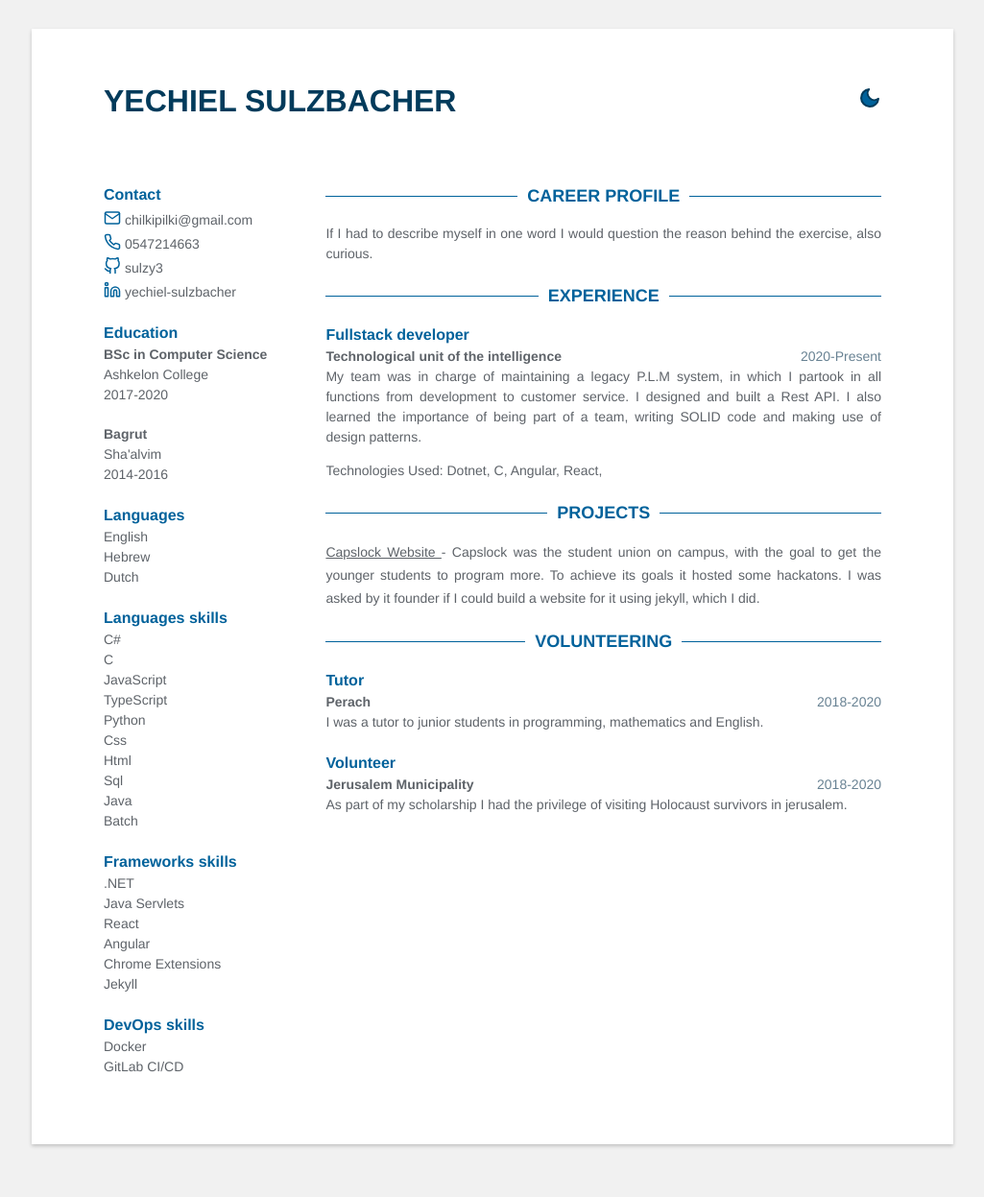
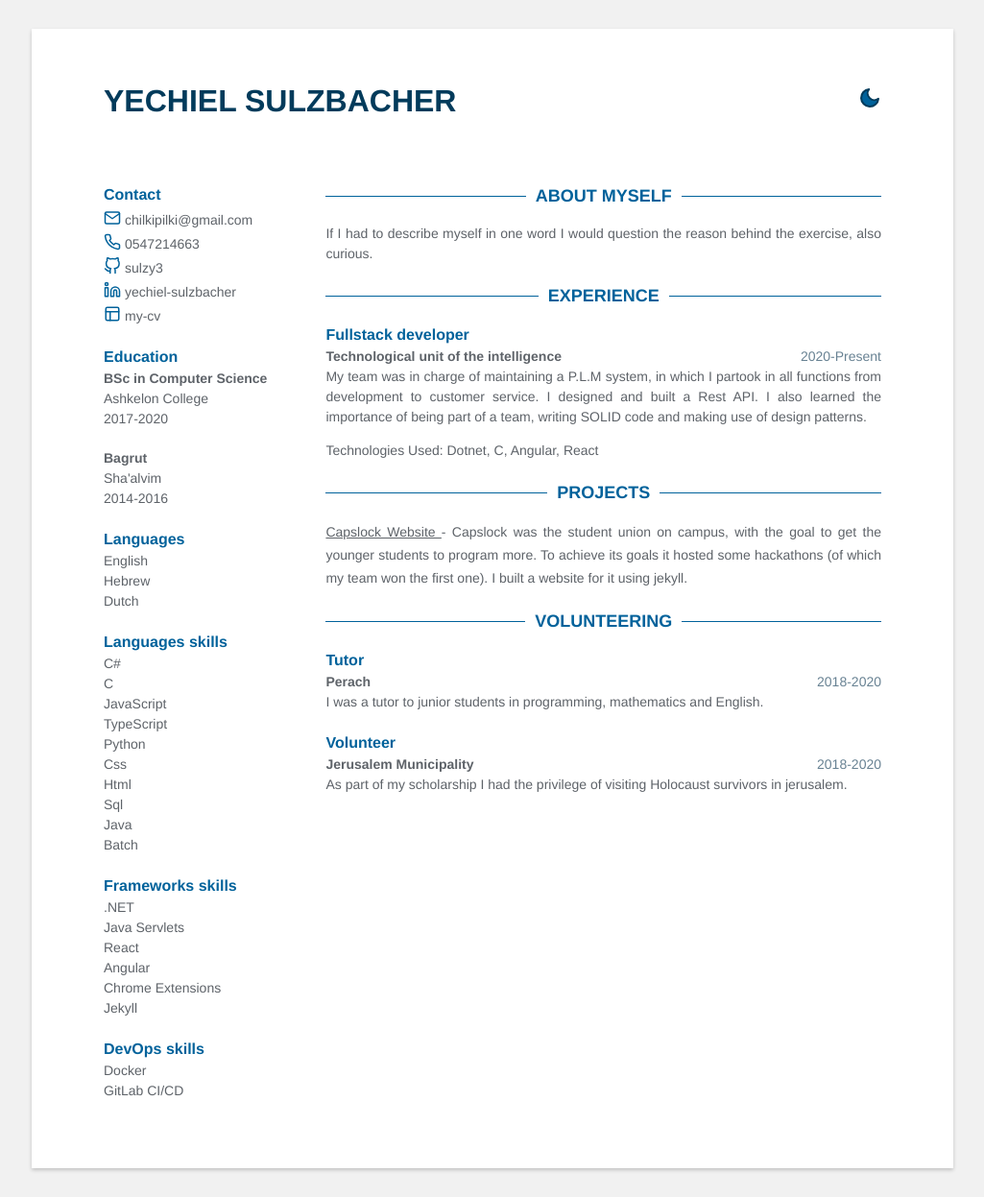
Before and after one commit to chaniheller97/my-cv, a Jekyll site: the page built from index.html, in a window 1280 px wide. Shown: the whole page at 96% size, without its empty margins (127-1152 px from the left). Built offline with Jekyll 4.4.1, drawn with Linux system fonts in a browser that asks for light colours; before the commit the page ends 1222 px from its top, so only the background shows below that.

Commit message:
ixed links and changed career profile

```diff
--- a/_data/data.yml
+++ b/_data/data.yml
@@ -9,6 +9,7 @@ contact:
   phone: "0547214663"
   gitlab:
   twitter:
+  website: my-cv
 
 languages:
   - idiom: English
@@ -61,10 +62,10 @@ experience:
     time: 2020-Present
     company: Technological unit of the intelligence
     details: |
-      My team was in charge of maintaining a legacy P.L.M system, in which I partook in all functions from development to customer service.
+      My team was in charge of maintaining a P.L.M system, in which I partook in all functions from development to customer service.
       I designed and built a Rest API. I also learned the importance of being part of a team, writing SOLID code and making use of design patterns.
     technologies_used: |
-      Dotnet, C, Angular, React,
+      Dotnet, C, Angular, React
 
 
 
@@ -73,7 +74,7 @@ projects:
     link: https://capslock-bmdc.github.io/capslock-website/index.html
     details: |
       Capslock was the student union on campus, with the goal to get the younger students to program more.
-      To achieve its goals it hosted some hackatons. I was asked by it founder if I could build a website for it using jekyll, which I did.
+      To achieve its goals it hosted some hackathons (of which my team won the first one). I built a website for it using jekyll.
 
 
 # Volunteering
--- a/_includes/career-profile.html
+++ b/_includes/about.html
@@ -1,7 +1,7 @@
 {% assign profile = site.data.data.profile %}
 {% if profile %}
-<section class="career-profile">
-    <h2 class="title">Career Profile</h2>
+<section class="about">
+    <h2 class="title">About Myself</h2>
     <div class="details">{{profile}}</div>
 </section>
 {% endif %}
--- a/_includes/contact.html
+++ b/_includes/contact.html
@@ -38,6 +38,15 @@
         </div>
     {% endif %}
 
+    {% if contact.website %}
+        <div class="contact-item">
+            <i data-feather="layout"></i>
+            <a href="https://sulzy3.github.io/{{contact.website}}">
+                {{contact.website}}
+            </a>
+        </div>
+    {% endif %}
+
     {% if contact.twitter %}
         <div class="contact-item">
             <i data-feather="twitter"></i>
--- a/_sass/includes/career-profile.scss
+++ b/_sass/includes/about.scss
@@ -1,4 +1,4 @@
-.career-profile {
+.about{
     .title {
         @include header;
     }
--- a/assets/css/main.scss
+++ b/assets/css/main.scss
@@ -8,7 +8,7 @@
 @import "skins/{{ site.theme_skin}}";
 
 @import "includes/header";
-@import "includes/career-profile";
+@import "includes/about";
 @import "includes/contact";
 @import "includes/languages";
 @import "includes/education";
--- a/index.html
+++ b/index.html
@@ -12,7 +12,7 @@ layout: default
     </div>
 
     <div class="main">
-      {% include career-profile.html %}
+      {% include about.html %}
       {% include experience.html %}
       {% include publications.html %}
       {% include projects.html %}
```
